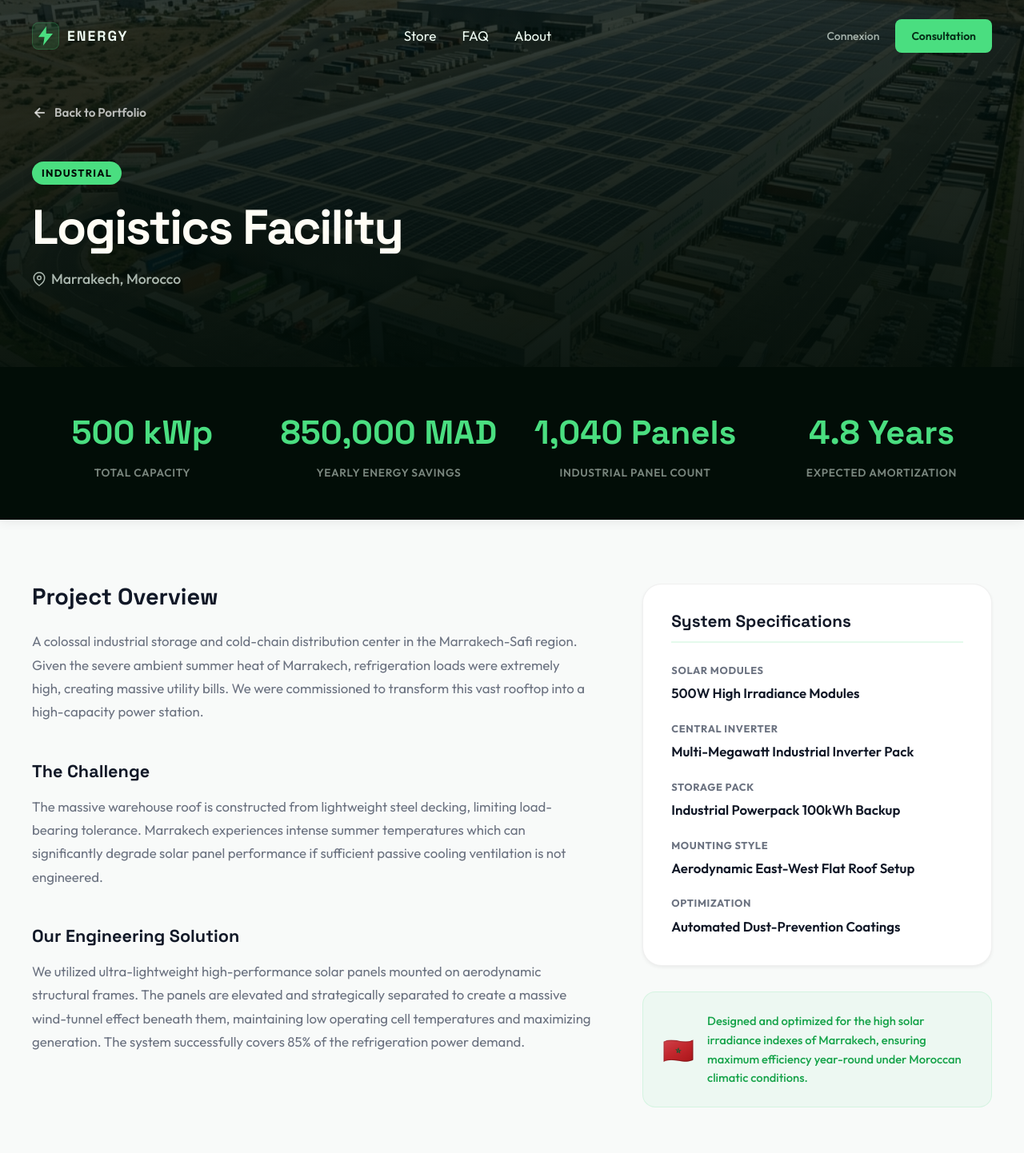
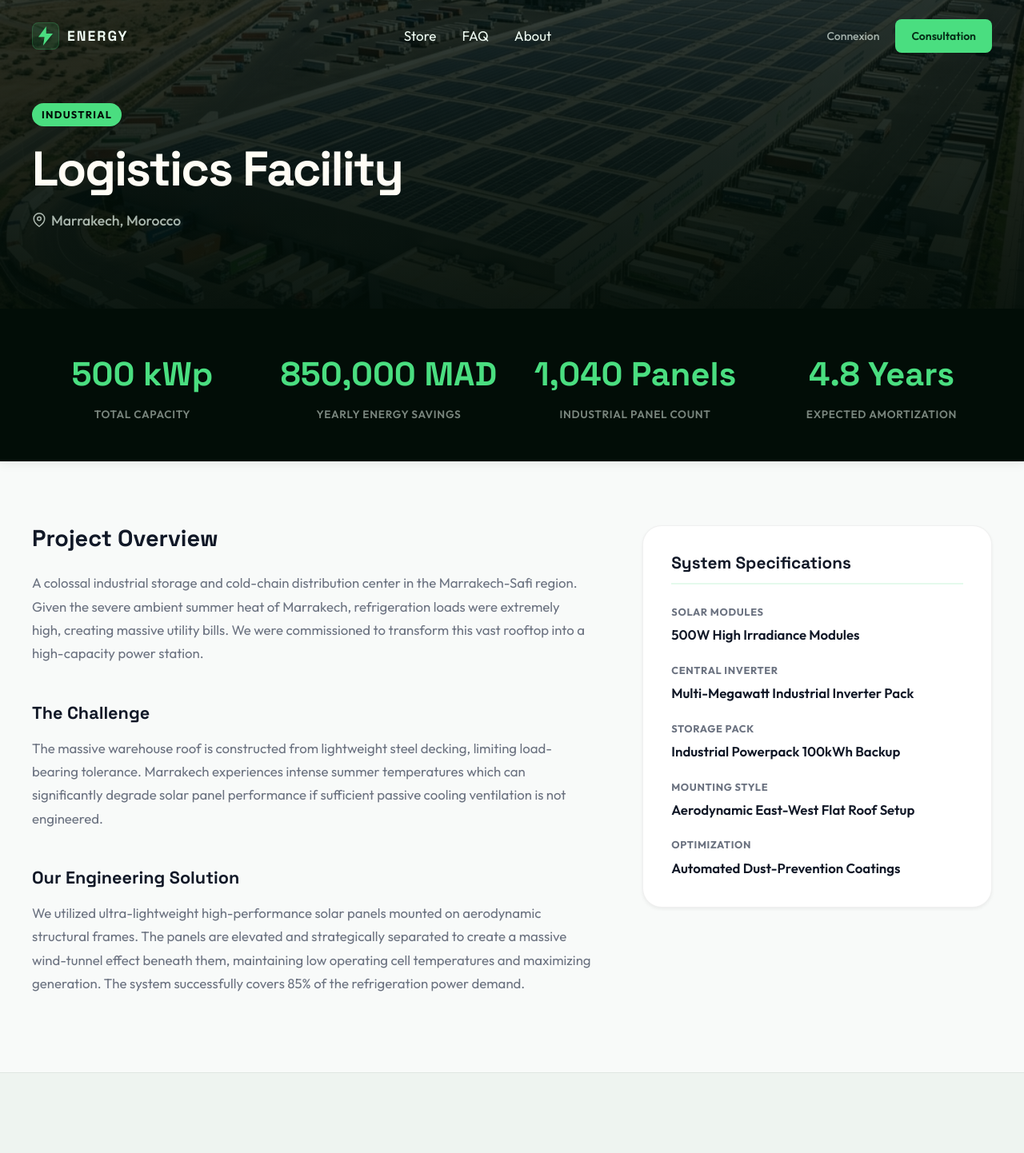
Before and after one commit to green-ennergy/Green_ennergy, a Vue app in the folder frontend/: page /projects/logistics-facility in a window 1280 px wide. Shown: the top 1442 px of the page at 80% size. Built offline with nearby package versions, Linux system fonts and the light colour scheme.

Commit message:
reset scroll position on route navigation

```diff
--- a/frontend/src/router/index.js
+++ b/frontend/src/router/index.js
@@ -22,6 +22,15 @@ component: () => import('../views/NotFoundView.vue'),
 const router = createRouter({
 history: createWebHistory(),
 routes,
+scrollBehavior(to, from, savedPosition) {
+if (savedPosition) {
+return savedPosition
+}
+if (to.hash) {
+return { el: to.hash, top: 80, behavior: 'smooth' }
+}
+return { top: 0, behavior: 'instant' }
+},
 })
 
 export default router
--- a/frontend/src/views/ProjectDetailView.vue
+++ b/frontend/src/views/ProjectDetailView.vue
@@ -3,13 +3,6 @@
     <!-- Header Hero -->
     <header class="project-hero" :style="{ backgroundImage: `linear-gradient(rgba(2, 13, 7, 0.8), rgba(2, 13, 7, 0.95)), url(${project.image})` }">
       <div class="container hero-container">
-        <router-link to="/" class="back-link">
-          <svg width="20" height="20" viewBox="0 0 24 24" fill="none" stroke="currentColor" stroke-width="2.5">
-            <line x1="19" y1="12" x2="5" y2="12"/><polyline points="12 19 5 12 12 5"/>
-          </svg>
-          Back to Portfolio
-        </router-link>
-
         <div class="hero-content">
           <span class="project-tag">{{ project.category }}</span>
           <h1 class="project-title">{{ project.title }}</h1>
@@ -63,17 +56,10 @@
                 </li>
               </ul>
             </div>
-
-            <!-- Local Morocco context note -->
-            <div class="morocco-note">
-              <div class="note-icon">🇲🇦</div>
-              <p>Designed and optimized for the high solar irradiance indexes of {{ project.location }}, ensuring maximum efficiency year-round under Moroccan climatic conditions.</p>
-            </div>
           </div>
         </div>
       </div>
     </section>
-
     <!-- Bottom CTA -->
     <section class="project-cta-section">
       <div class="container text-center">
@@ -200,29 +186,6 @@ const project = computed(() => {
   z-index: 2;
 }
 
-.back-link {
-  display: inline-flex;
-  align-items: center;
-  gap: 8px;
-  color: rgba(255,255,255,0.7);
-  font-weight: 600;
-  font-size: 0.95rem;
-  text-decoration: none;
-  transition: color 0.3s;
-  width: fit-content;
-}
-
-.back-link:hover {
-  color: var(--primary);
-}
-
-.back-link svg {
-  transition: transform 0.3s;
-}
-
-.back-link:hover svg {
-  transform: translateX(-4px);
-}
 
 .hero-content {
   max-width: 800px;
@@ -387,27 +350,7 @@ const project = computed(() => {
   color: var(--text-main);
 }
 
-.morocco-note {
-  display: flex;
-  gap: 1rem;
-  background: rgba(74,222,128,0.06);
-  border: 1px solid rgba(74,222,128,0.15);
-  border-radius: var(--radius-md);
-  padding: 1.5rem;
-  align-items: center;
-}
 
-.note-icon {
-  font-size: 2rem;
-  line-height: 1;
-}
-
-.morocco-note p {
-  font-size: 0.92rem;
-  line-height: 1.6;
-  color: var(--primary-dark);
-  font-weight: 500;
-}
 
 /* ─── Bottom CTA ────────────────────────────────────────── */
 .project-cta-section {
```
